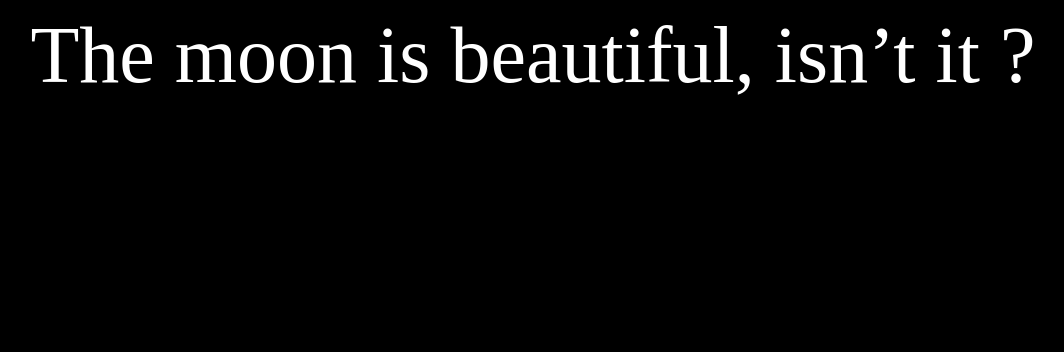
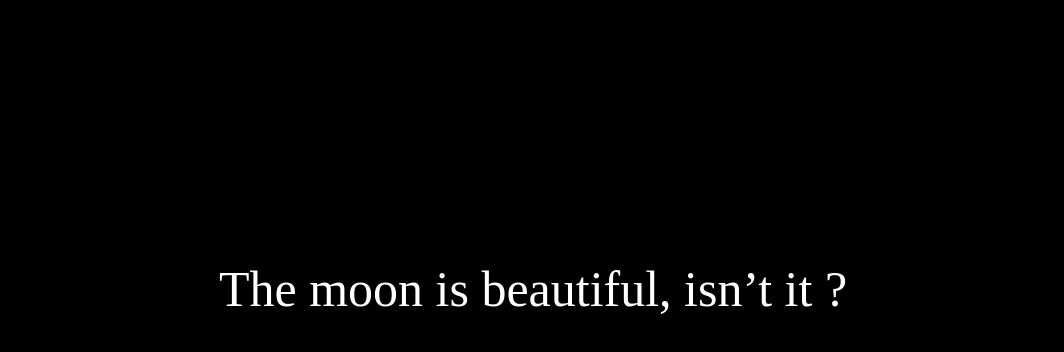
Before and after one commit to roardog7/moon, a plain HTML site: page index.html in a window 1280 px wide. Shown: the top 352 px of the page, without its empty margins (145-1209 px from the left). Drawn offline with Linux system fonts and the light colour scheme.

Commit message:
Update styles.css

```diff
--- a/styles.css
+++ b/styles.css
@@ -8,13 +8,14 @@ body {
 #myText {
     height: 100%;
     width: 100%;
-    font-size: 80px;
+    font-size: 50px;
     font-family: 'Times New Roman', Times, serif;
     align-items: center;
     text-align: center;
     position: relative;
     margin: 10px;
     padding-left: 20px;
+    padding-top: 250px;
     color: white;
     opacity: 0;
     transition: opacity 0.5s ease-in-out;
```
